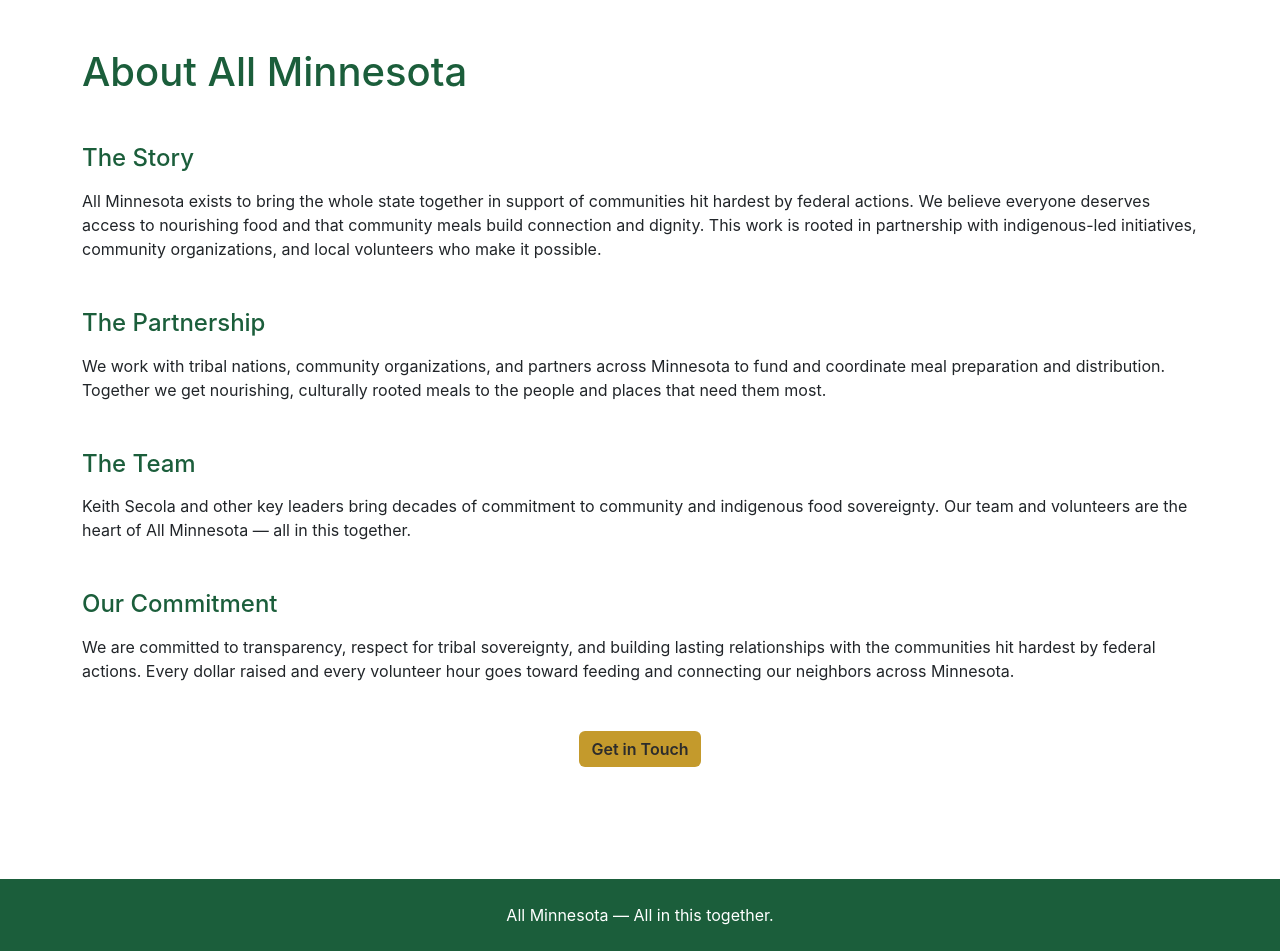
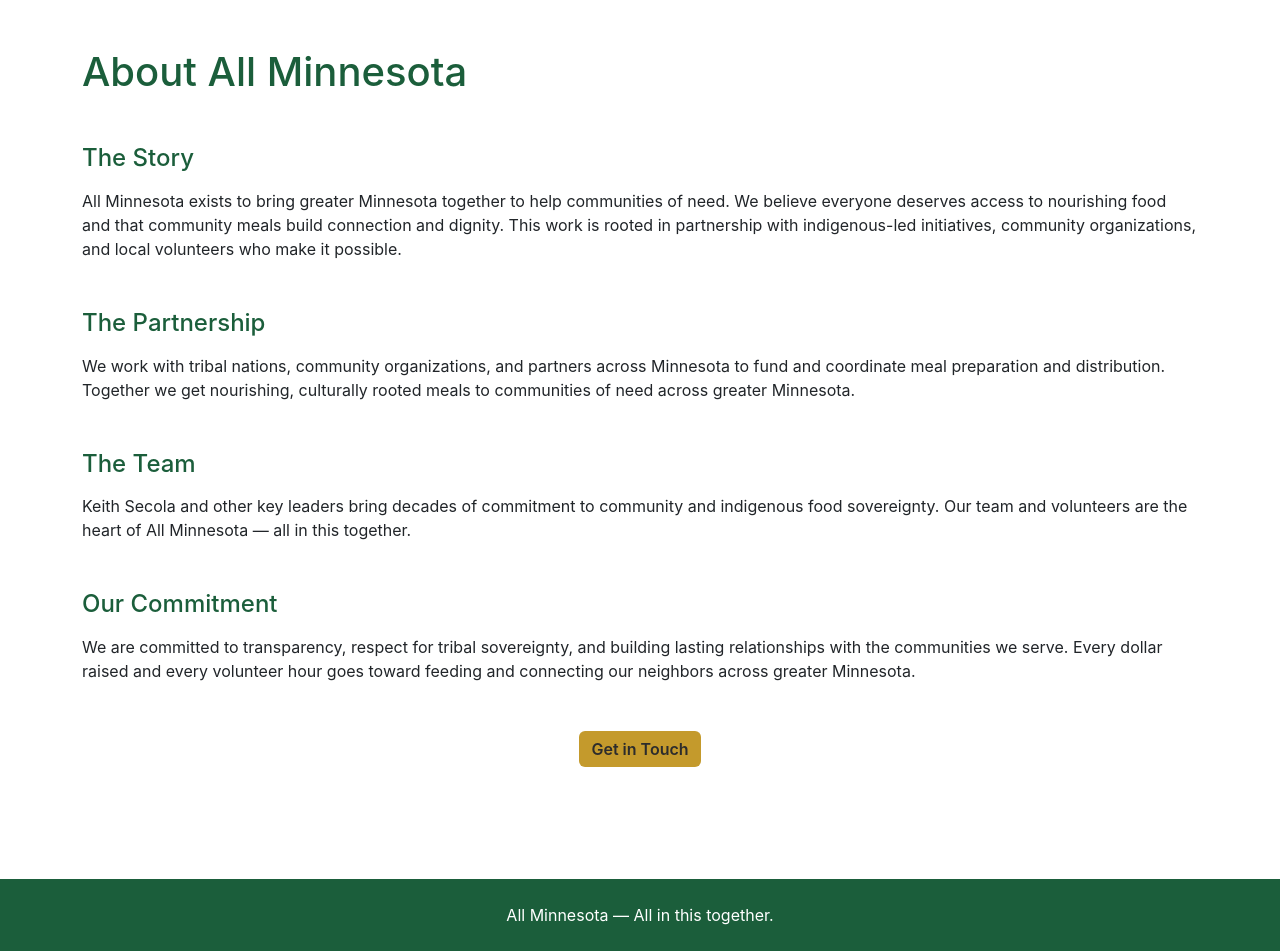
Before and after one commit to ekvale/allminnesota, a Django app: page /about/ in a window 1280 px wide. Shown: the part 86-1037 px from the top of the page. Run offline with Django 4.2, Linux system fonts and the light colour scheme.

Commit message:
Contact: single thank-you after submit; site copy: communities of need, greater Minnesota together

```diff
--- a/core/templates/core/about.html
+++ b/core/templates/core/about.html
@@ -9,7 +9,7 @@
     <section class="mb-5">
         <h2 class="h4 text-primary-green mb-3">The Story</h2>
         <p class="text-dark">
-            All Minnesota exists to bring the whole state together in support of communities hit hardest by federal actions.
+            All Minnesota exists to bring greater Minnesota together to help communities of need.
             We believe everyone deserves access to nourishing food and that community meals build connection and dignity.
             This work is rooted in partnership with indigenous-led initiatives, community organizations, and local volunteers who make it possible.
         </p>
@@ -19,7 +19,7 @@
         <h2 class="h4 text-primary-green mb-3">The Partnership</h2>
         <p class="text-dark">
             We work with tribal nations, community organizations, and partners across Minnesota to fund and coordinate meal preparation and distribution.
-            Together we get nourishing, culturally rooted meals to the people and places that need them most.
+            Together we get nourishing, culturally rooted meals to communities of need across greater Minnesota.
         </p>
     </section>
 
@@ -34,8 +34,8 @@
     <section class="mb-5">
         <h2 class="h4 text-primary-green mb-3">Our Commitment</h2>
         <p class="text-dark">
-            We are committed to transparency, respect for tribal sovereignty, and building lasting relationships with the communities hit hardest by federal actions.
-            Every dollar raised and every volunteer hour goes toward feeding and connecting our neighbors across Minnesota.
+            We are committed to transparency, respect for tribal sovereignty, and building lasting relationships with the communities we serve.
+            Every dollar raised and every volunteer hour goes toward feeding and connecting our neighbors across greater Minnesota.
         </p>
     </section>
 
--- a/core/templates/core/home.html
+++ b/core/templates/core/home.html
@@ -11,8 +11,8 @@
         <h1 class="display-3 fw-bold mb-3">All Minnesota</h1>
         <p class="lead mb-4">All in this together.</p>
         <p class="hero-statement mb-4 mx-auto" style="max-width: 600px;">
-            Bringing all of Minnesota together to support communities hit hardest by federal actions.
-            Your support helps fund meals and connect volunteers with neighbors who need them most.
+            Bringing greater Minnesota together to help communities of need.
+            Your support funds meals and connects volunteers with neighbors across our state.
         </p>
         <a href="#DONATE_PLACEHOLDER" target="_blank" class="btn btn-gold btn-lg px-4">Donate Now</a>
     </div>
@@ -63,7 +63,7 @@
             <div class="col-lg-8 mx-auto text-center">
                 <h2 class="text-primary-green mb-3">Our Story</h2>
                 <p class="text-dark lead">
-                    All Minnesota is a statewide effort to bring people together and support communities hit hardest by federal actions.
+                    All Minnesota brings greater Minnesota together to help communities of need.
                     We fund and coordinate community meal distribution so more Minnesotans can access nourishing food and connection.
                     Together we're building a stronger, more connected Minnesota.
                 </p>
--- a/core/templates/core/how_it_works.html
+++ b/core/templates/core/how_it_works.html
@@ -34,8 +34,8 @@
             <div class="p-4 rounded bg-light-custom h-100">
                 <i class="fas fa-truck fa-3x text-gold mb-3"></i>
                 <h3 class="h5 text-primary-green">Step 4</h3>
-                <h4 class="h6 mb-2">Delivered to You</h4>
-                <p class="small text-dark mb-0">Meals are distributed to community members through our volunteer network.</p>
+                <h4 class="h6 mb-2">Delivered to Communities of Need</h4>
+                <p class="small text-dark mb-0">Meals are delivered to communities of need across greater Minnesota through our volunteer network.</p>
             </div>
         </div>
     </div>
--- a/core/views.py
+++ b/core/views.py
@@ -107,7 +107,6 @@ class VolunteerView(FormView):
         form = VolunteerForm(request.POST)
         if form.is_valid():
             form.save()
-            messages.success(request, 'Thank you for signing up to volunteer! We\'ve received your information and will be in touch.')
             return redirect(reverse('core:volunteer') + '?submitted=1')
         return render(request, self.template_name, {'form': form})
 
@@ -125,8 +124,7 @@ class ContactView(FormView):
         form = ContactForm(request.POST)
         if form.is_valid():
             form.save()
-            messages.success(request, 'Thank you! Your message was sent.')
-            return redirect('core:contact')
+            return redirect(reverse('core:contact') + '?submitted=1')
         return render(request, self.template_name, {'form': form})
 
 
```
Also changed, not shown: core/templates/core/contact.html (+7 -0 lines).
